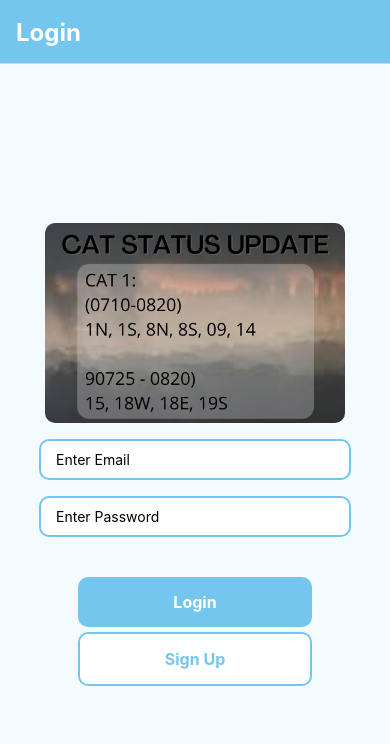
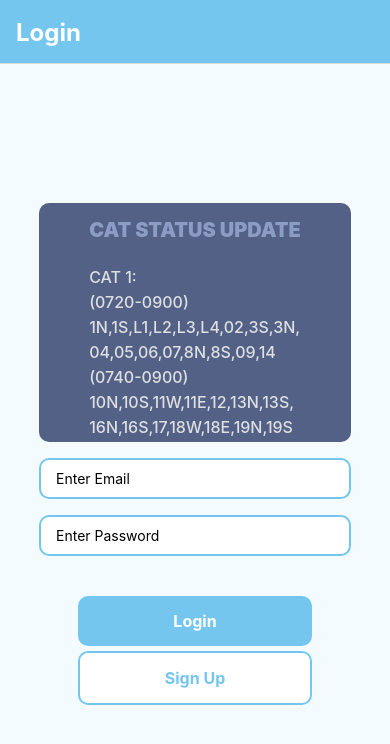
Before and after one commit to SweeJunhongTP/hackathon_code_exp, a React Native app: screen /Login in a window 390 px wide. Shown: the top 744 px of the page. Built offline with nearby package versions, Linux system fonts and the light colour scheme; no server answers.

Commit message:
change UI for log in screen and view calendar screen

```diff
--- a/src/components/Applyleave.js
+++ b/src/components/Applyleave.js
@@ -155,7 +155,7 @@ const styles = StyleSheet.create({
     marginTop: 35,
     borderColor: '#0782F9',
     borderWidth: 2,
-    marginLeft: 180
+    marginLeft: 145
   },
   buttonOutlineText: {
     color: '#0782F9',
--- a/src/components/LoginScreen.js
+++ b/src/components/LoginScreen.js
@@ -31,10 +31,31 @@ export default function LoginScreen() {
     <KeyboardAvoidingView
       style={styles.container}
       behavior="padding">
-      <View>
-        < Image
-          style={{ width: 300, height: 200, borderRadius: 10 }}
-          source={require('../../assets/cat_status_update.png')} />
+      <View style={styles.catcontainer}>
+        <Text style={styles.cat}>
+          CAT STATUS UPDATE
+        </Text>
+        <Text style={styles.catcontent}>
+        CAT 1:
+        </Text>
+        <Text style={styles.catcontent}>
+        (0720-0900)
+        </Text>
+        <Text style={styles.catcontent}>
+          1N,1S,L1,L2,L3,L4,02,3S,3N,
+        </Text>
+        <Text style={styles.catcontent}>
+        04,05,06,07,8N,8S,09,14
+        </Text>
+        <Text style={styles.catcontent}>
+        (0740-0900)
+        </Text>
+        <Text style={styles.catcontent}>
+        10N,10S,11W,11E,12,13N,13S,
+        </Text>
+        <Text style={styles.catcontent}>
+        16N,16S,17,18W,18E,19N,19S
+        </Text>
       </View>
 
       <View style={styles.inputContainer}>
@@ -79,8 +100,35 @@ export default function LoginScreen() {
 
 
 const styles = StyleSheet.create({
+  catcontainer: {
+    backgroundColor: '#2c3b6a',
+    borderRadius: 10,
+    opacity: .8
+  },
+    cat: {
+    color: '#7185b7',
+    fontWeight: '1000',
+    fontSize: 20,
+    alignItems: 'center',
+    justifyContent: 'center',
+    marginLeft: 50,
+    borderRadius: 15,
+    marginRight: 50,
+    marginTop: 15,
+    marginBottom: 25
+  },
+  catcontent: {
+    color: '#d9d9d9',
+    fontWeight: 500,
+    fontSize: 16,
+    alignItems: 'center',
+    justifyContent:'center',
+    marginLeft: 50,
+    marginRight: 50,
+    marginBottom: 5
+  },
   container1: {
-    wdith: 250,
+    width: 250,
     height: 250
   },
   container: {
--- a/src/components/ViewCalendarScreen.js
+++ b/src/components/ViewCalendarScreen.js
@@ -50,7 +50,7 @@ const ViewCalendarScreen = () => {
                 alignItems: 'center',
               }}>
               <Text>{item.name}</Text>
-              <Avatar.Text label="NS" />
+
             </View>
           </Card.Content>
         </Card>
```
